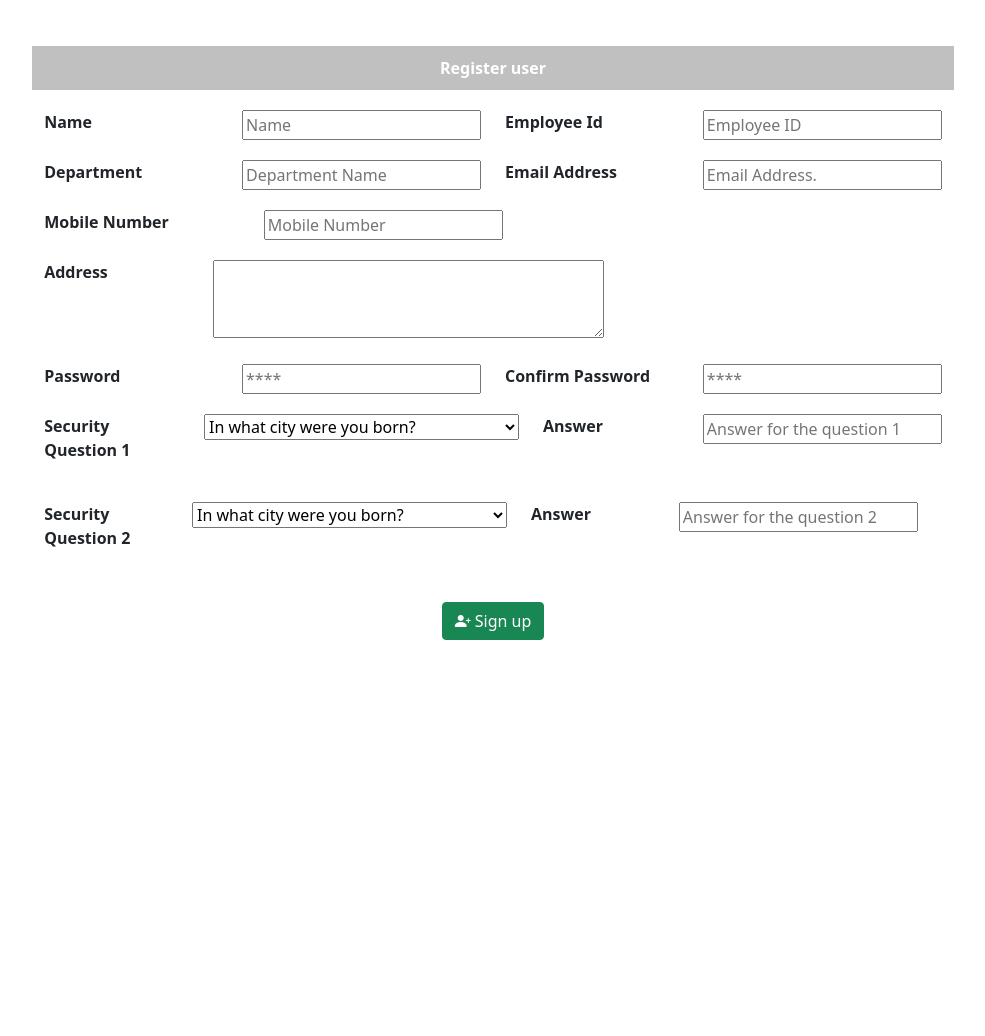
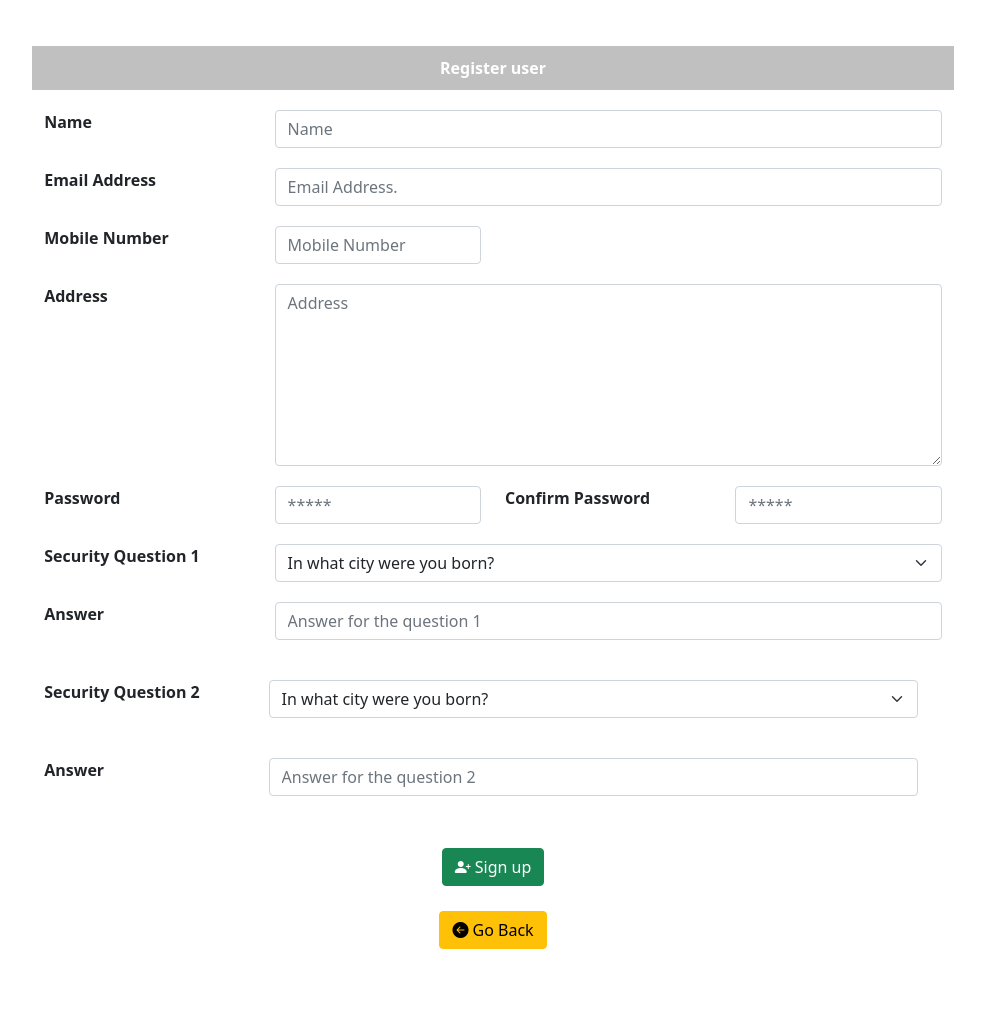
Before and after one commit to rishabh5197/django-email-project, a Django app: page /registeruser in a window 1280 px wide. Shown: the part 56-1092 px from the top of the page, without its empty margins (147-1132 px from the left). Before the commit the page ends 696 px from the top, so only its background shows below. Run offline with Django 4.2, Linux system fonts and the light colour scheme; parts of the project's set-up code (start-up, migrations or seed data) failed here and were passed over; some libraries are stand-ins or nearby versions.

Commit message:
4th commit

```diff
--- a/administrative/templates/administrative/admindashboard.html
+++ b/administrative/templates/administrative/admindashboard.html
@@ -68,7 +68,8 @@ Dashboard {% endblock %} {% block css%}
               ></i
             ></a>
             <a href="permissions/{{j.email_id}}"
-              ><i class="bi bi-card-checklist"></i></a>
+              ><i class="bi bi-card-checklist"></i
+            ></a>
           </td>
         </tr>
         {% endfor %}
--- a/mails/templates/mails/otppage.html
+++ b/mails/templates/mails/otppage.html
@@ -35,4 +35,5 @@
     </div>
   </div>
 </form>
-{% endblock %}
+{% endblock %}</div>
+</div>
--- a/mails/templates/mails/registeruser.html
+++ b/mails/templates/mails/registeruser.html
@@ -36,38 +36,21 @@ loading static {% endcomment %}
     </div>
 
     <div class="row">
-      <div class="col-sm" align="left" style="font-weight: bold">Name</div>
+      <div class="col-3" align="left" style="font-weight: bold">Name</div>
       <div class="col-sm" align="left">
-        <input type="text" id="name" name="name" placeholder="Name" required />
-      </div>
-      <div class="col-sm" align="left" style="font-weight: bold">
-        Employee Id
-      </div>
-      <div class="col-sm" align="left" align="left">
         <input
           type="text"
-          id="employee_id"
-          name="employee_id"
-          placeholder="Employee ID"
+          id="name"
+          class="form-control"
+          name="name"
+          placeholder="Name"
           required
         />
       </div>
     </div>
 
     <div class="row">
-      <div class="col-sm" align="left" style="font-weight: bold">
-        Department
-      </div>
-      <div class="col-sm" align="left">
-        <input
-          type="text"
-          id="department"
-          name="department"
-          placeholder="Department Name"
-          required
-        />
-      </div>
-      <div class="col-sm" align="left" style="font-weight: bold">
+      <div class="col-3" align="left" style="font-weight: bold">
         Email Address
       </div>
       <div class="col-sm" align="left">
@@ -77,6 +60,7 @@ loading static {% endcomment %}
           name="email_id"
           placeholder="Email Address."
           required
+          class="form-control"
         />
       </div>
     </div>
@@ -92,18 +76,24 @@ loading static {% endcomment %}
           name="mobile"
           placeholder="Mobile Number"
           required
+          class="form-control"
         />
       </div>
       <div class="col-sm" align="left"></div>
       <div class="col-sm" align="left"></div>
     </div>
     <div class="row">
-      <div class="col-sm" align="left" style="font-weight: bold">Address</div>
+      <div class="col-3" align="left" style="font-weight: bold">Address</div>
       <div class="col-sm" align="left">
-        <textarea id="address" name="address" rows="3" cols="40"></textarea>
+        <textarea
+          id="address"
+          name="address"
+          placeholder="Address"
+          rows="7"
+          cols="40"
+          class="form-control"
+        ></textarea>
       </div>
-      <div class="col-sm"></div>
-      <div class="col-sm"></div>
     </div>
 
     <div class="row">
@@ -113,7 +103,8 @@ loading static {% endcomment %}
           type="password"
           id="password"
           name="password"
-          placeholder="****"
+          placeholder="*****"
+          class="form-control"
         />
       </div>
       <div class="col-sm" align="left" style="font-weight: bold">
@@ -124,16 +115,17 @@ loading static {% endcomment %}
           type="password"
           id="confirm_password"
           name="confirm_password"
-          placeholder="****"
+          placeholder="*****"
+          class="form-control"
         />
       </div>
     </div>
-    <div class="row" lign="left">
-      <div class="col-sm" align="left" style="font-weight: bold">
+    <div class="row" align="left">
+      <div class="col-3" align="left" style="font-weight: bold">
         Security Question 1
       </div>
       <div class="col-sm" align="left">
-        <select name="question_1" id="question_1">
+        <select name="question_1" id="question_1" class="form-select">
           <option value="In what city were you born?">
             In what city were you born?
           </option>
@@ -160,21 +152,25 @@ loading static {% endcomment %}
           </option>
         </select>
       </div>
-      <div class="col-sm" align="left" style="font-weight: bold">Answer</div>
+    </div>
+
+    <div class="row" align="left">
+      <div class="col-3" align="left" style="font-weight: bold">Answer</div>
       <div class="col-sm" align="left">
         <input
           type="text"
           name="answer_1"
           id="answer_1"
           placeholder="Answer for the question 1"
+          class="form-control"
         />
       </div>
       <div class="row">
-        <div class="col-sm" align="left" style="font-weight: bold">
+        <div class="col-3" align="left" style="font-weight: bold">
           Security Question 2
         </div>
         <div class="col-sm" lign="left">
-          <select name="question_2" id="question_2">
+          <select name="question_2" id="question_2" class="form-select">
             <option value="In what city were you born?">
               In what city were you born?
             </option>
@@ -201,13 +197,16 @@ loading static {% endcomment %}
             </option>
           </select>
         </div>
-        <div class="col-sm" align="left" style="font-weight: bold">Answer</div>
+      </div>
+      <div class="row">
+        <div class="col-3" align="left" style="font-weight: bold">Answer</div>
         <div class="col-sm" align="left">
           <input
             type="text"
             name="answer_2"
             id="answer_2"
             placeholder="Answer for the question 2"
+            class="form-control"
           />
         </div>
       </div>
@@ -217,11 +216,7 @@ loading static {% endcomment %}
         <table>
           <tr>
             <!-- <td style="font-weight: bold">Captcha code</td> -->
-            <td
-              align="center"
-            >
-              {{captcha_code}}
-            </td>
+            <td align="center">{{captcha_code}}</td>
           </tr>
           <!-- <tr>
             <td style="font-weight: bold; padding: 10px">Enter Captcha Code</td>
@@ -236,8 +231,18 @@ loading static {% endcomment %}
           </tr> -->
         </table>
       </div>
-      <button class="btn btn-success" style="margin-top: 25px"> <i class="bi bi-person-plus-fill"></i> Sign up</button>
+      <button class="btn btn-success" style="margin-top: 25px">
+        <i class="bi bi-person-plus-fill"></i> Sign up
+      </button>
     </div>
   </form>
 </div>
+
+
+<div align="center" style="margin-bottom: 100px">
+  <a href="/"
+    ><button class="btn btn-warning">
+      <i class="bi bi-arrow-left-circle-fill"></i> Go Back
+    </button></a>
+</div>
 {% endblock %}
--- a/mails/urls.py
+++ b/mails/urls.py
@@ -31,8 +31,8 @@ urlpatterns = [
          views.editgroupdetails, name='editgroupdetails'),
     path('deletegroupmember/<str:email_address>/<str:group_name>',
          views.deletegroupmembers, name='deletegroupmember'),
-    path('editprofile', views.editprofile, name='editprofile')
+    path('editprofile', views.editprofile, name='editprofile'),
     # path('unblockuser', views.unblockuser, name='unblockuser')
-    # path('forgetpage', views.forgetpage, name='forgetpage')
+#     path('forgetpage', views.forgetpage, name='forgetpage')
     # path("",views.,name="")
 ]
--- a/mails/views.py
+++ b/mails/views.py
@@ -499,11 +499,6 @@ def validatewithotp(request):
             otp_database = users.objects.filter(
                 email_id=request.session.get('email_address')).values('otp')
             otp_created = otp_database[0]['otp']
-            send_mail('Login OTP verification ',
-                      f'The otp to verify the account is {otp_created}',
-                      settings.EMAIL_HOST_USER,
-                      [request.session.get('email_address')],
-                      fail_silently=False,)
             if request.method == 'POST':
                 email_address = request.POST.get('otp_entered')
                 if otp_database[0]['otp'] == email_address:
@@ -514,6 +509,12 @@ def validatewithotp(request):
                 else:
                     request.session['msg'] = 'Invalid OTP or entered wrong OTP.'
                     return redirect('/')
+            else:
+                send_mail('Login OTP verification ',
+                          f'The otp to verify the account is {otp_created}',
+                          settings.EMAIL_HOST_USER,
+                          [request.session.get('email_address')],
+                          fail_silently=False,)
             return render(request, 'mails/validatewithotp.html', {})
         else:
             request.session['msg'] = 'Requested admin to approve your email Address'
```
Also changed, not shown: mails/static/mails/css/login.css (+30 -9 lines), mails/templates/mails/login.html (+35 -15 lines), mails/templates/mails/validatewithotp.html (+6 -1 lines).
